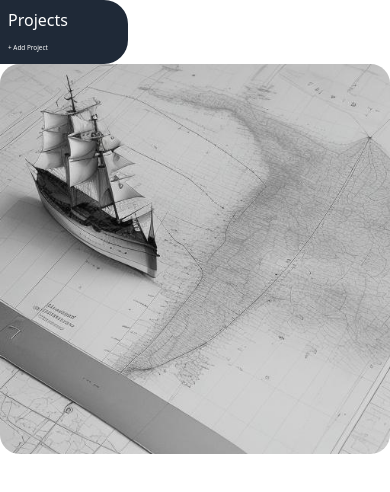
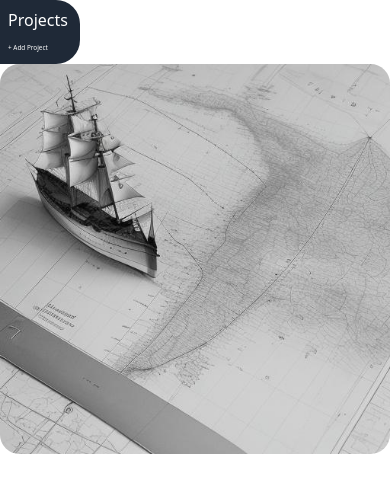
Before and after one commit to thegroosalugg/06-ProjectManager, a React (Vite) app: page / in a window 390 px wide. Shown: the top 492 px of the page. Built offline with nearby package versions, Linux system fonts and the light colour scheme.

Commit message:
added paragraph to home page

```diff
--- a/src/App.jsx
+++ b/src/App.jsx
@@ -19,7 +19,7 @@ function App() {
   console.log(displayForm);
 
   return (
-    <main className="h-screen my-2 md:my-8 flex gap-2 md:gap-8">
+    <main className="h-screen my-2 md:my-8 flex md:gap-8">
     {/* <main className="h-screen my-2 md:my-8 flex flex-col md:flex-row gap-8"> */}
       <Sidebar projects={projects} toggleForm={handleDisplay} />
       {displayForm && <NewProject addProject={handleAddProject} toggleForm={handleDisplay} />}
--- a/src/index.css
+++ b/src/index.css
@@ -16,7 +16,7 @@ img {
 }
 
 #sidebar {
-  width: 8rem;
+  width: 5rem;
   /* display: none; */
   display: flex;
   flex-direction: column;
```
